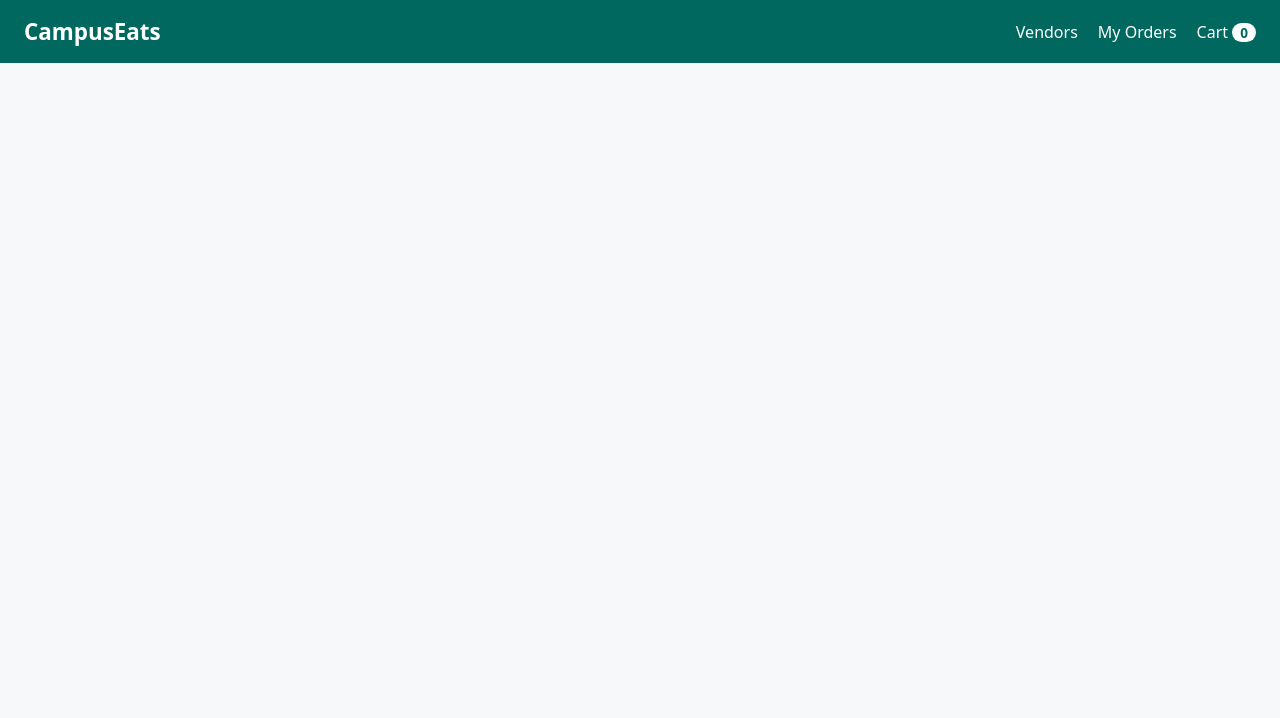
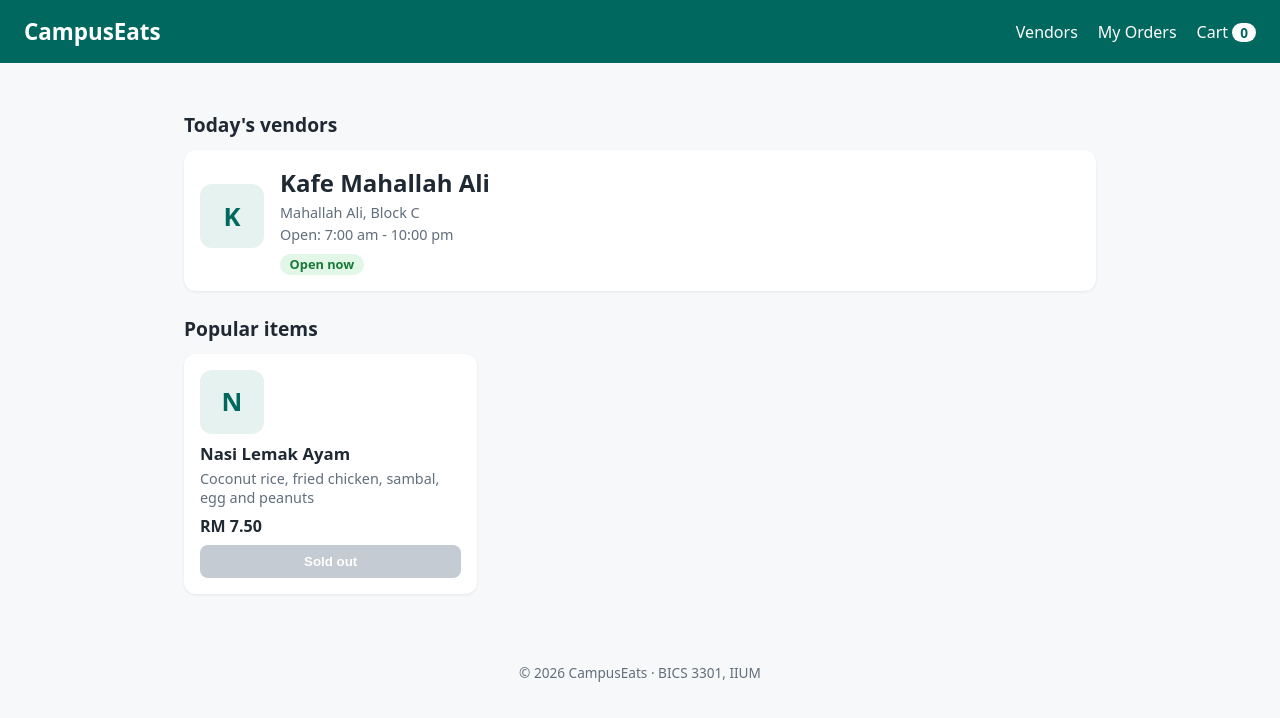
Before and after one commit to Apang17/campuseats---2412833, a React (Vite) app: page / in a window 1280 px wide. Shown: the top 718 px of the page. Built offline with nearby package versions, Linux system fonts and the light colour scheme.

Commit message:
Add AI usage log

```diff
--- a/src/App.jsx
+++ b/src/App.jsx
@@ -1,9 +1,25 @@
 import Header from './components/Header.jsx'
+import VendorCard from './components/VendorCard.jsx'
+import MenuItemCard from './components/MenuItemCard.jsx'
+import Footer from './components/Footer.jsx'
 
 function App() {
   return (
     <>
       <Header />
+      <main className="container">
+        <section>
+          <h2 className="section-title">Today's vendors</h2>
+          <VendorCard />
+        </section>
+        <section>
+          <h2 className="section-title">Popular items</h2>
+          <div className="grid">
+            <MenuItemCard />
+          </div>
+        </section>
+      </main>
+      <Footer />
     </>
   )
 }
--- /dev/null
+++ b/src/Components/Footer.jsx
@@ -0,0 +1,9 @@
+function Footer() {
+  return (
+    <footer className="footer">
+      <p>&copy; {new Date().getFullYear()} CampusEats &middot; BICS 3301, IIUM</p>
+    </footer>
+  )
+}
+
+export default Footer
--- a/src/Components/Header.jsx
+++ b/src/Components/Header.jsx
@@ -1,5 +1,5 @@
 function Header() {
-  const cartCount = 0
+  const cartCount = 0 // becomes state in Part C
 
   return (
     <header className="header">
@@ -7,7 +7,7 @@ function Header() {
       <nav className="nav">
         <a href="#">Vendors</a>
         <a href="#">My Orders</a>
-        <a href="#">
+        <a href="#" className="cart">
           Cart <span className="badge">{cartCount}</span>
         </a>
       </nav>
--- /dev/null
+++ b/src/Components/MenuItemCard.jsx
@@ -0,0 +1,22 @@
+function MenuItemCard() {
+  const item = {
+    name: 'Nasi Lemak Ayam',
+    description: 'Coconut rice, fried chicken, sambal, egg and peanuts',
+    price: 7.5,
+    available: false,
+  }
+
+  return (
+    <article className="card menu-card">
+      <div className="thumb" aria-hidden="true">{item.name.charAt(0)}</div>
+      <h3>{item.name}</h3>
+      <p className="muted">{item.description}</p>
+      <p className="price">RM {item.price.toFixed(2)}</p>
+      <button className="btn" disabled={!item.available}>
+        {item.available ? 'Add to cart' : 'Sold out'}
+      </button>
+    </article>
+  )
+}
+
+export default MenuItemCard
--- /dev/null
+++ b/src/Components/VendorCard.jsx
@@ -0,0 +1,26 @@
+function VendorCard() {
+  const vendor = {
+    name: 'Kafe Mahallah Ali',
+    location: 'Mahallah Ali, Block C',
+    openHours: '7:00 am - 10:00 pm',
+    isOpen: true,
+  }
+
+  return (
+    <article className="card vendor-card">
+      <div className="thumb" aria-hidden="true">
+        {vendor.name.charAt(0)}
+      </div>
+      <div>
+        <h2>{vendor.name}</h2>
+        <p className="muted">{vendor.location}</p>
+        <p className="muted">Open: {vendor.openHours}</p>
+        <span className={vendor.isOpen ? 'status open' : 'status closed'}>
+          {vendor.isOpen ? 'Open now' : 'Closed'}
+        </span>
+      </div>
+    </article>
+  )
+}
+
+export default VendorCard
```
Also changed, not shown: 1 other file (tests, documents, lock files or other folders).
